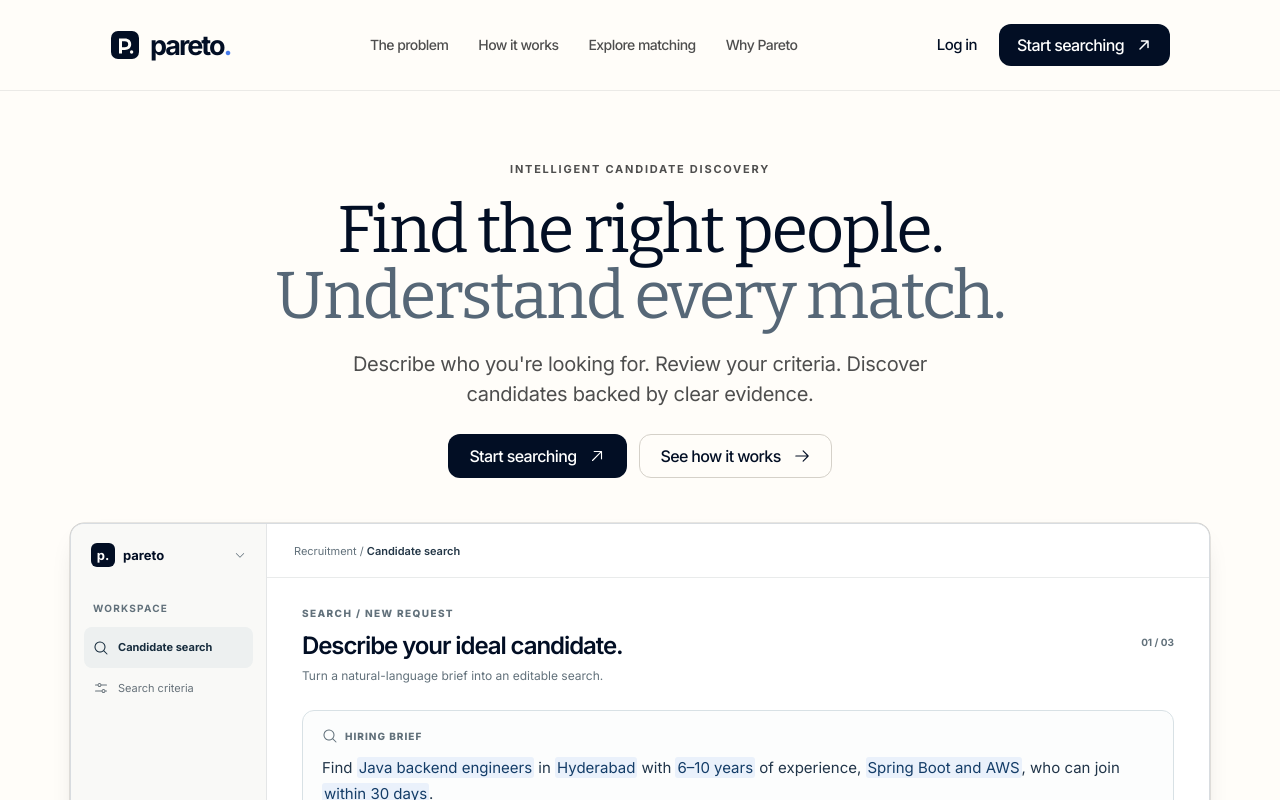
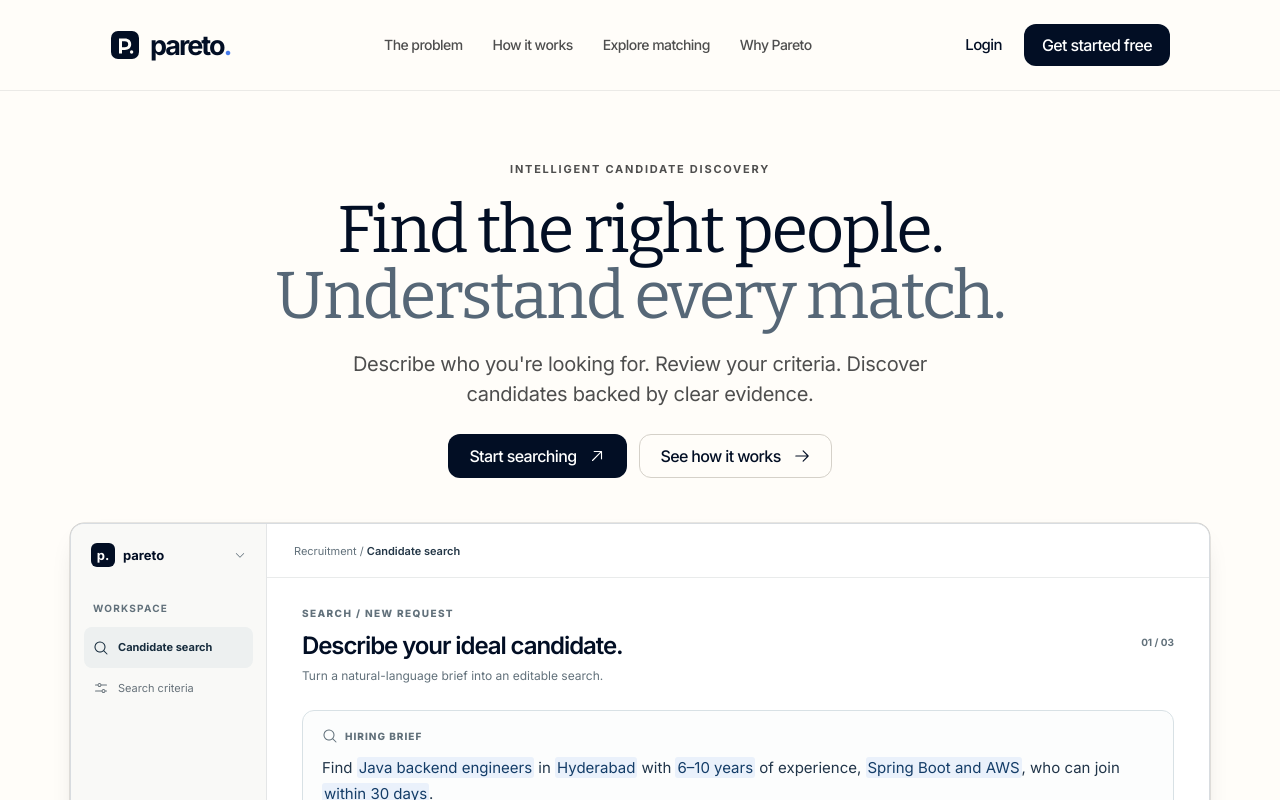
Before and after one commit to ThunderKhan/pareto, a Next.js app in the folder frontend/: page / in a window 1280 px wide. Shown: the top 800 px of the page. Built offline with nearby package versions, Linux system fonts and the light colour scheme.

Commit message:
style(homepage): match OpenTag header button labels and remove CTA arrow

```diff
--- a/frontend/src/components/marketing/home-v2.tsx
+++ b/frontend/src/components/marketing/home-v2.tsx
@@ -90,8 +90,8 @@ function Header() {
           <a href="#trust">Why Pareto</a>
         </nav>
         <div className="v2-header-actions">
-          <Link className="v2-login" href="/login">Log in</Link>
-          <Link className="v2-btn v2-btn--primary v2-header-cta" href="/signup">Start searching <ArrowUpRight size={16} weight="bold" aria-hidden="true"/></Link>
+          <Link className="v2-login" href="/login">Login</Link>
+          <Link className="v2-btn v2-btn--primary v2-header-cta" href="/signup">Get started free</Link>
           <button ref={menuButton} className="v2-menu-toggle" type="button" aria-label={open ? "Close navigation" : "Open navigation"} aria-expanded={open} aria-controls="v2-mobile-nav" onClick={() => setOpen((value) => !value)}>
             {open ? <X size={22} aria-hidden="true" /> : <List size={22} aria-hidden="true" />}
           </button>
@@ -102,8 +102,8 @@ function Header() {
         <a href="#how-it-works" onClick={() => setOpen(false)}>How it works</a>
         <a href="#preview" onClick={() => setOpen(false)}>Explore matching</a>
         <a href="#trust" onClick={() => setOpen(false)}>Why Pareto</a>
-        <Link href="/login" onClick={() => setOpen(false)}>Log in</Link>
-        <Link href="/signup" className="v2-mobile-primary" onClick={() => setOpen(false)}>Start searching <ArrowRight size={17} aria-hidden="true" /></Link>
+        <Link href="/login" onClick={() => setOpen(false)}>Login</Link>
+        <Link href="/signup" className="v2-mobile-primary" onClick={() => setOpen(false)}>Get started free</Link>
       </nav>}
     </header>
   );
```
